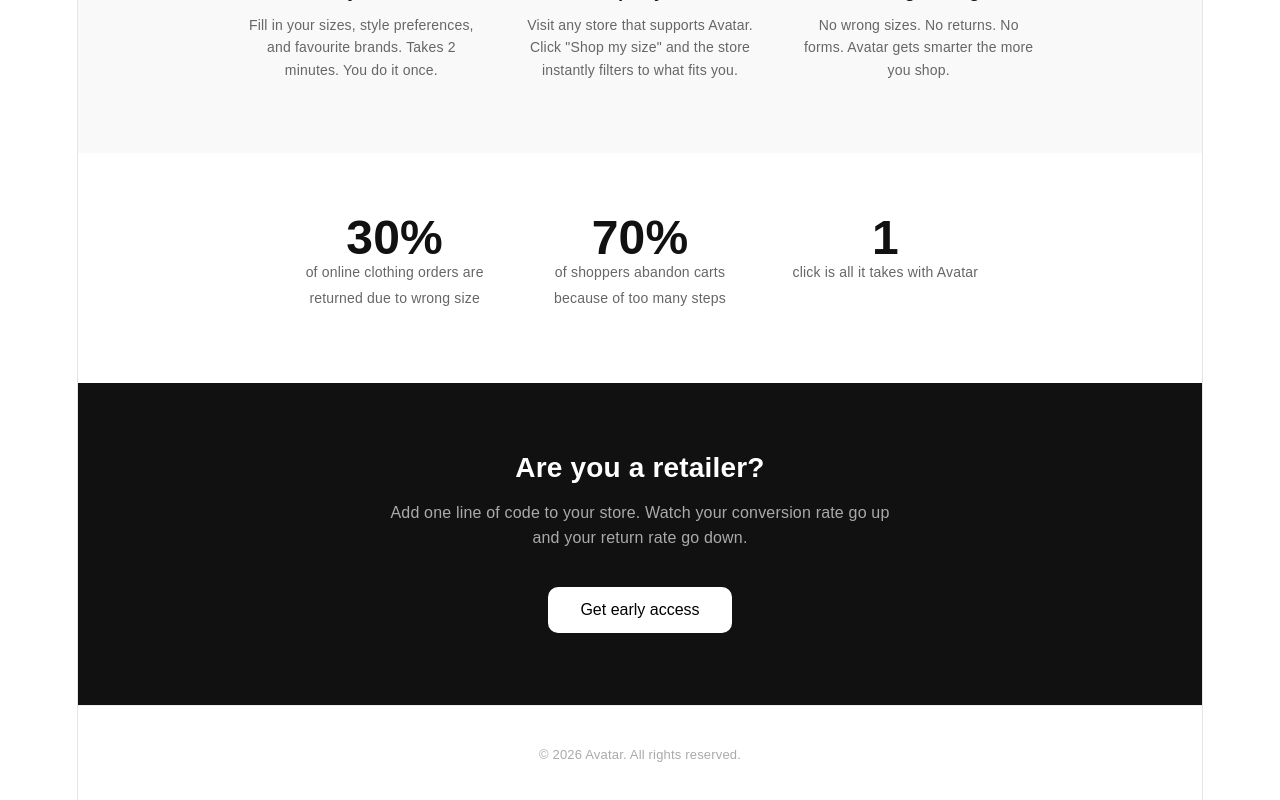
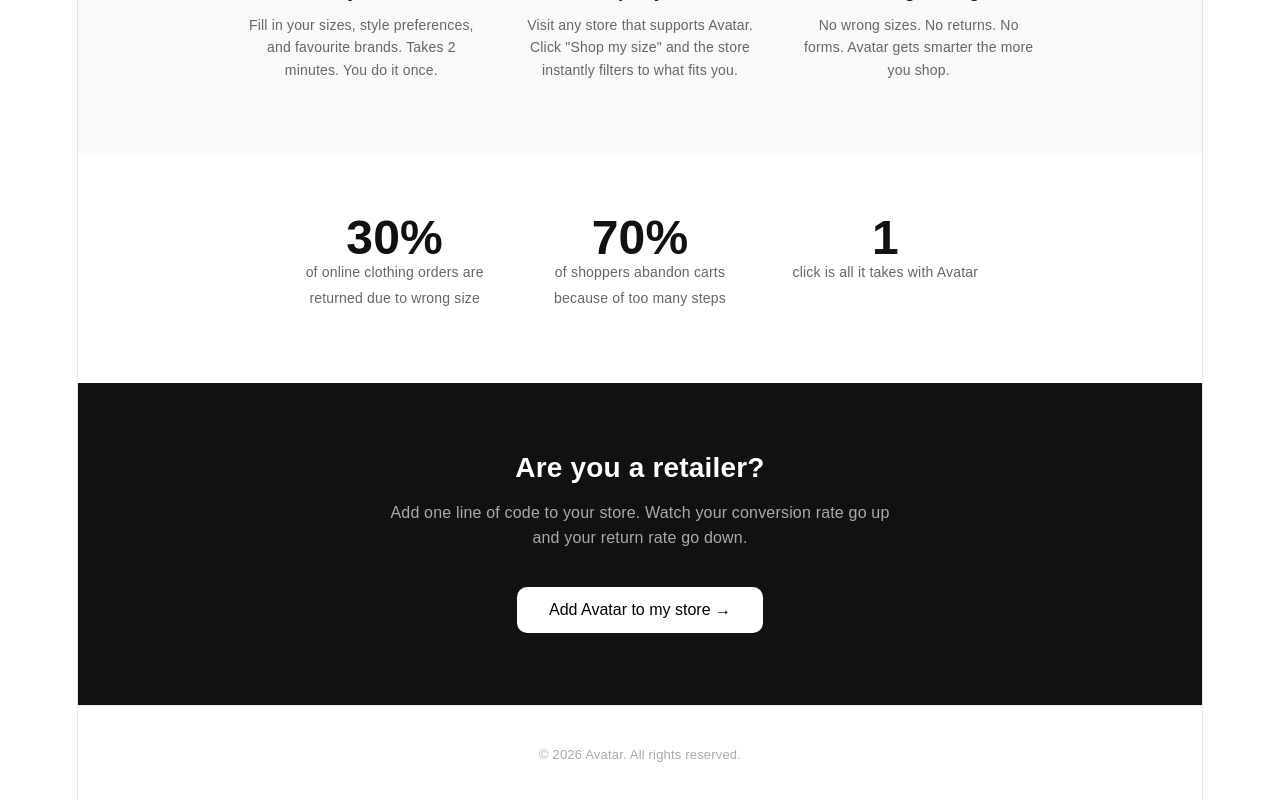
Before and after one commit to addisalemseifu/avatar-app, a React (Vite) app: page / in a window 1280 px wide. Shown: the part 827-1627 px from the top of the page. Built offline with nearby package versions, Linux system fonts and the light colour scheme.

Commit message:
add retailer signup link to landing page

```diff
--- a/src/pages/Landing.jsx
+++ b/src/pages/Landing.jsx
@@ -99,11 +99,11 @@
           Add one line of code to your store. Watch your conversion rate go up and your return rate go down.
         </p>
         <button
-          onClick={() => navigate('/signup')}
-          style={{ padding: '14px 32px', background: '#fff', color: '#000', border: 'none', borderRadius: '10px', cursor: 'pointer', fontSize: '16px', fontWeight: '500' }}
-        >
-          Get early access
-        </button>
+  onClick={() => navigate('/retailer/signup')}
+  style={{ padding: '14px 32px', background: '#fff', color: '#000', border: 'none', borderRadius: '10px', cursor: 'pointer', fontSize: '16px', fontWeight: '500' }}
+>
+  Add Avatar to my store →
+</button>
       </div>
 
       {/* Footer */}
```
